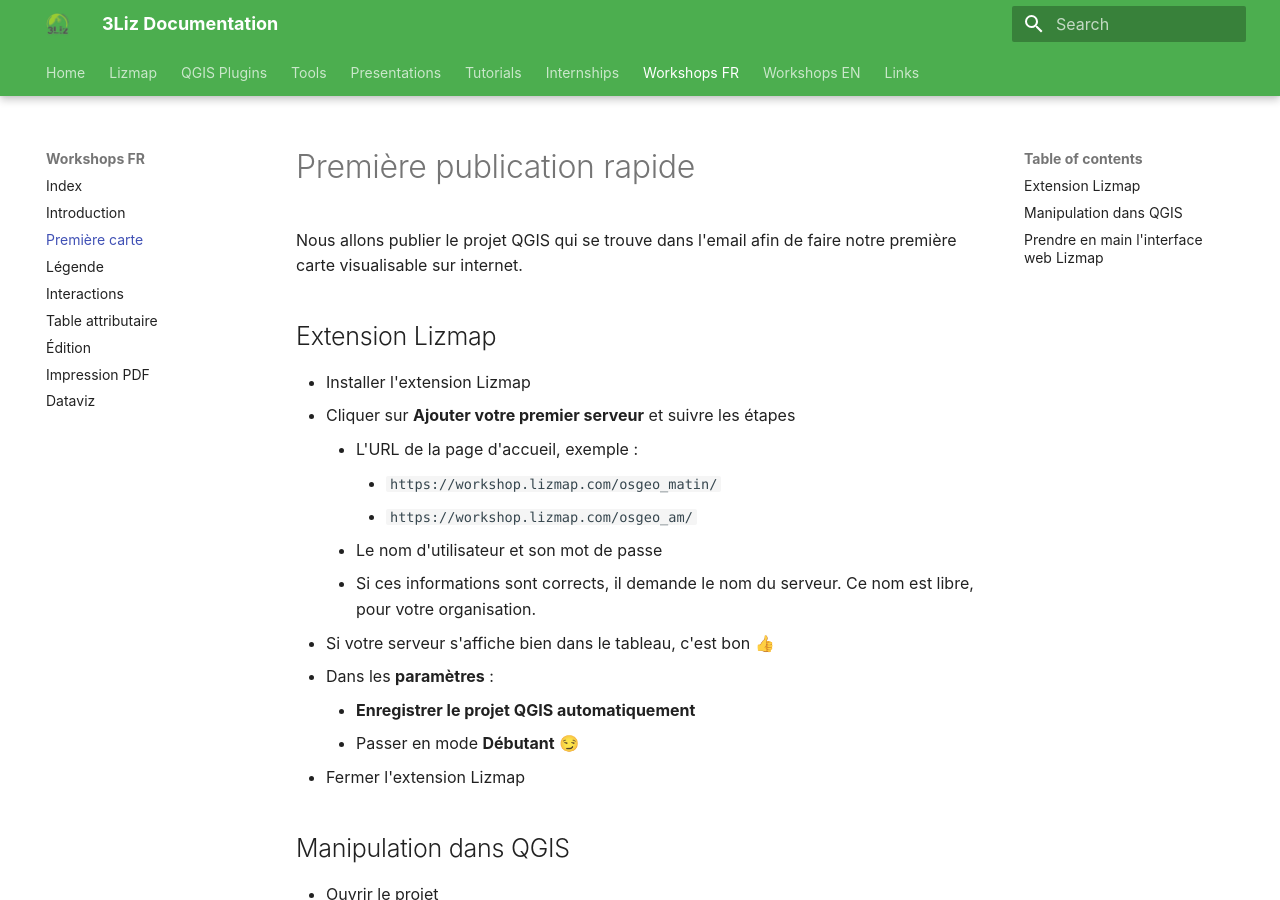
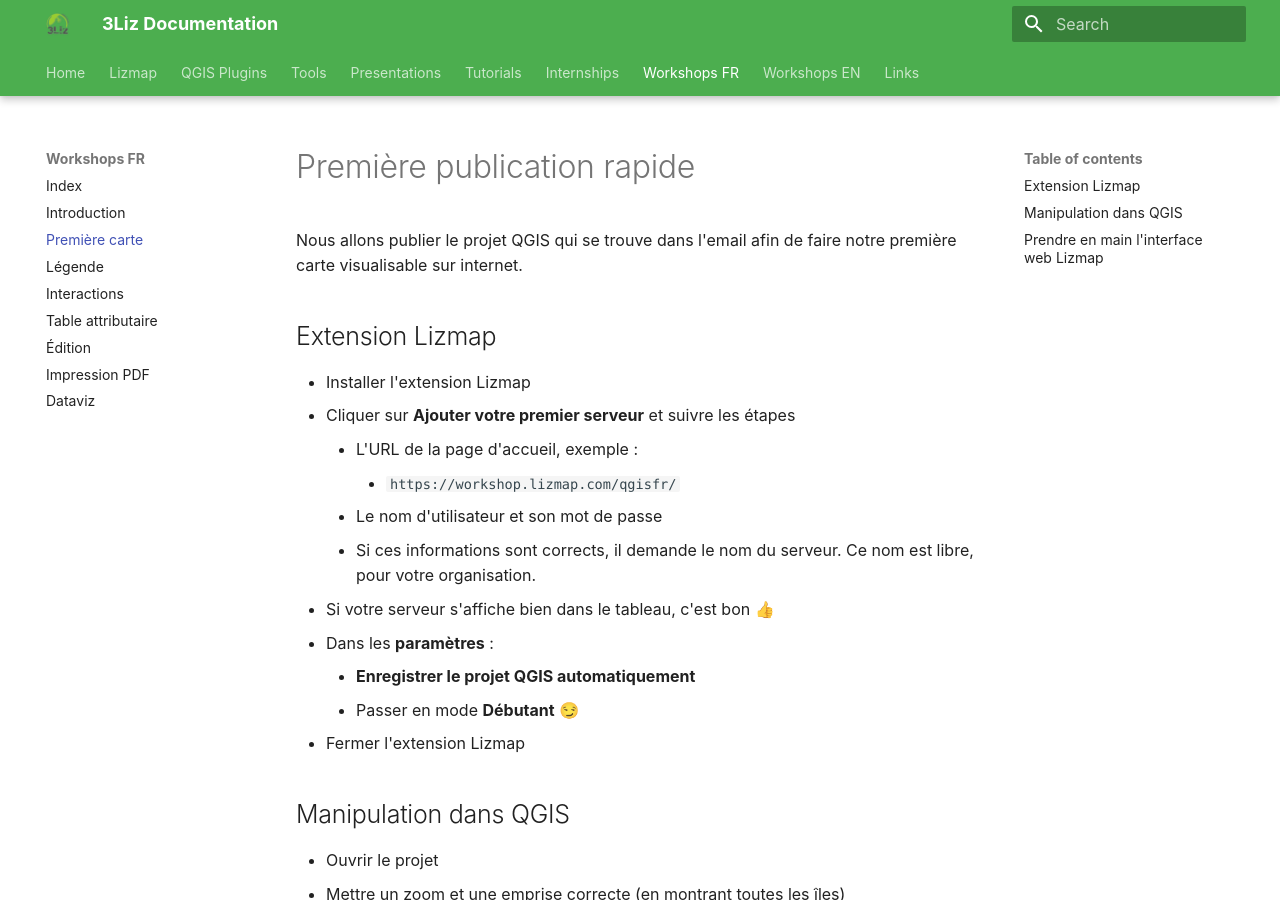
Before and after one commit to 3liz/3liz.github.io, an MkDocs documentation site: the page built from docs/workshop/fr/lizmap-short-02-first-map.md, in a window 1280 px wide and 900 px high. Built offline with MkDocs 1.6.1 and Material for MkDocs 9.7.7, drawn with Linux system fonts in a browser that asks for light colours; nearby versions of some CDN libraries; some of the changed lines change nothing that is shown.

Commit message:
Workshop - First map: change LWC example URL

```diff
--- a/docs/workshop/fr/lizmap-short-02-first-map.md
+++ b/docs/workshop/fr/lizmap-short-02-first-map.md
@@ -8,8 +8,7 @@
 * Installer l'extension Lizmap
 * Cliquer sur **Ajouter votre premier serveur** et suivre les étapes
     * L'URL de la page d'accueil, exemple :
-        * `https://workshop.lizmap.com/osgeo_matin/`
-        * `https://workshop.lizmap.com/osgeo_am/`
+        * `https://workshop.lizmap.com/qgisfr/`
     * Le nom d'utilisateur et son mot de passe
     * Si ces informations sont corrects, il demande le nom du serveur. Ce nom est libre, pour votre organisation.
 * Si votre serveur s'affiche bien dans le tableau, c'est bon 👍
```
